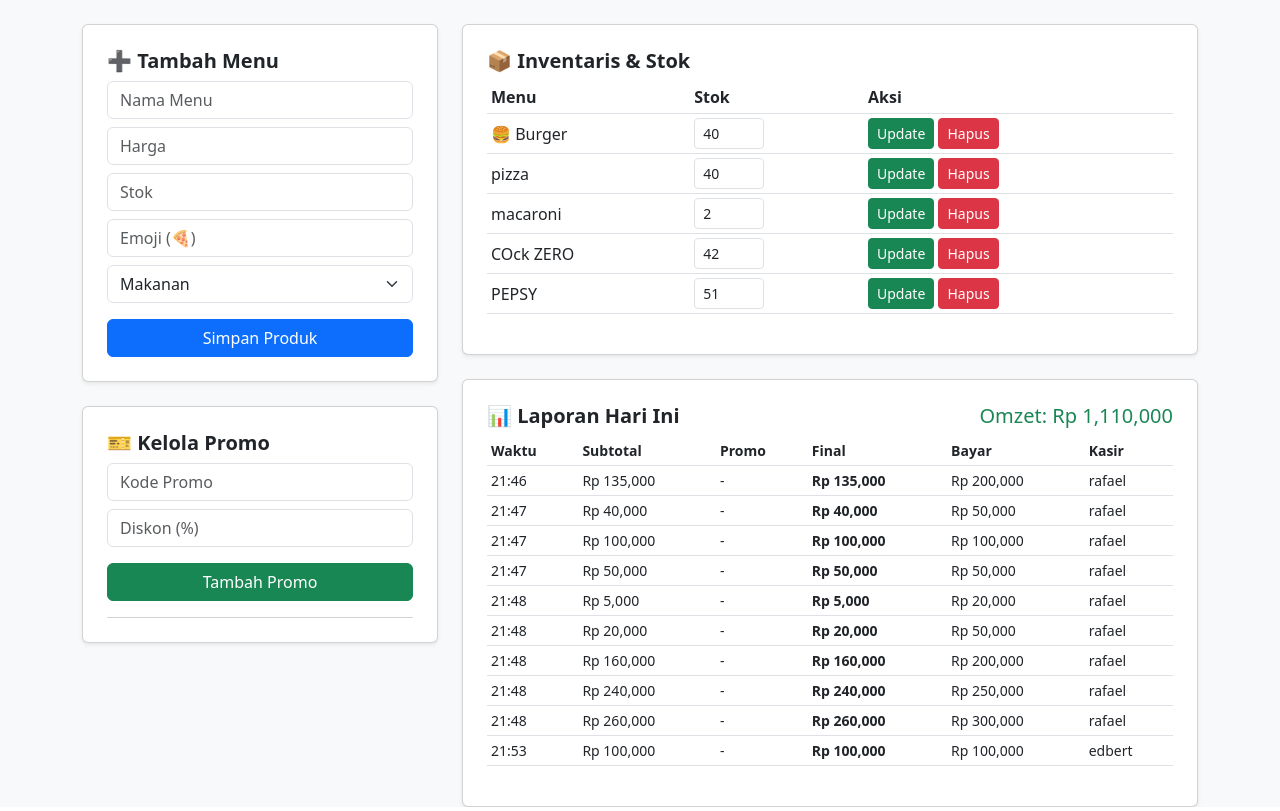
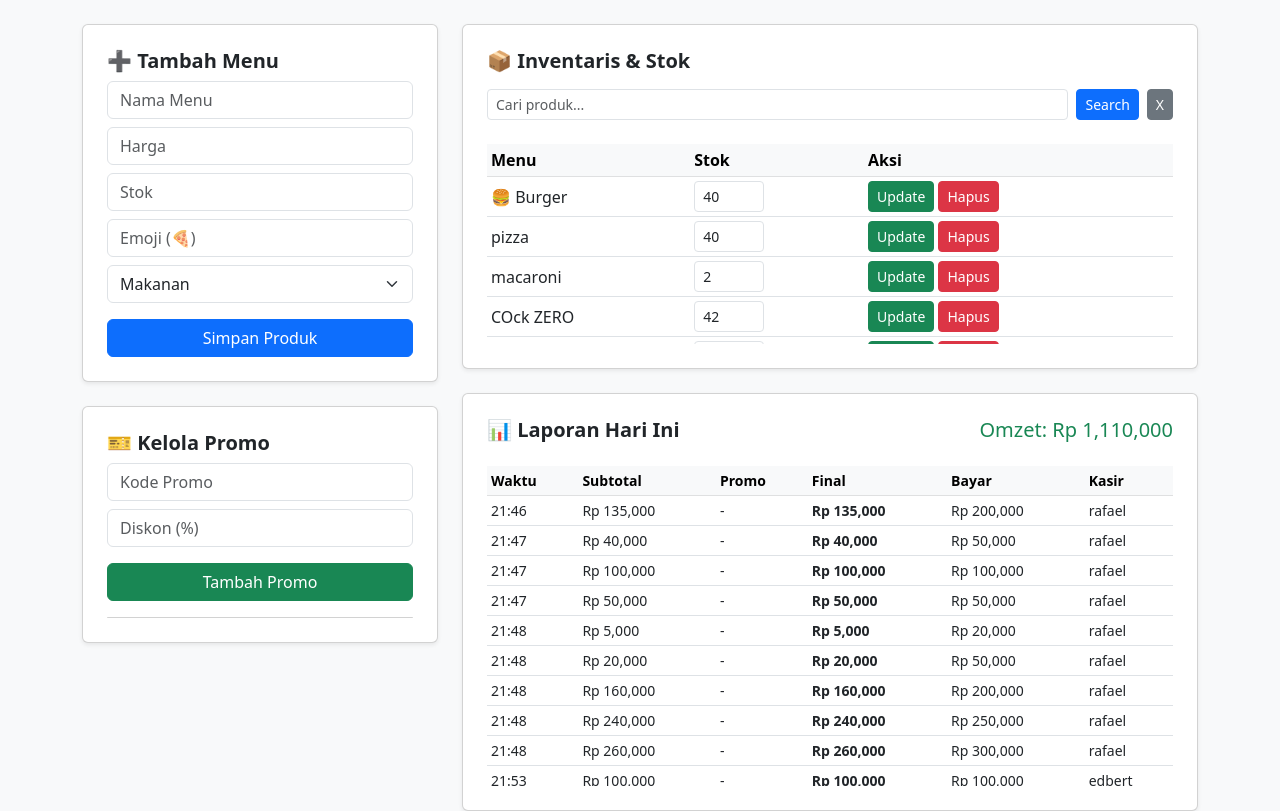
Before and after one commit to LeoA04/kasir, a Flask app: page /admin in a window 1280 px wide. Shown: the part 56-867 px from the top of the page. Run offline with Flask 2, Linux system fonts and the light colour scheme; a user stored in the database is signed in; data comes from the database, SQL or seed files in the repository; both versions use the stored data as it was after the commit; data that the repository does not hold is empty.

Commit message:
admin mini feature

```diff
--- a/app.py
+++ b/app.py
@@ -15,7 +15,7 @@ class User(db.Model):
     id = db.Column(db.Integer, primary_key=True)
     username = db.Column(db.String(50), unique=True, nullable=False)
     password = db.Column(db.String(200), nullable=False)
-    role = db.Column(db.String(20), default='user')  # default role baru
+    role = db.Column(db.String(20), default='user')
 
 class Product(db.Model):
     id = db.Column(db.Integer, primary_key=True)
@@ -33,11 +33,11 @@ class Promo(db.Model):
 class Transaction(db.Model):
     id = db.Column(db.Integer, primary_key=True)
     timestamp = db.Column(db.DateTime, default=datetime.now)
-    subtotal = db.Column(db.Integer) # Harga sebelum diskon
-    promo_info = db.Column(db.String(100)) # Nama promo & %
-    total = db.Column(db.Integer) # Harga setelah diskon
-    amount_paid = db.Column(db.Integer) # Uang yang dibayarkan
-    change = db.Column(db.Integer) # Kembalian
+    subtotal = db.Column(db.Integer)
+    promo_info = db.Column(db.String(100))
+    total = db.Column(db.Integer)
+    amount_paid = db.Column(db.Integer)
+    change = db.Column(db.Integer)
     cashier_name = db.Column(db.String(50))
 
 temp_carts = {}
@@ -60,7 +60,6 @@ def index():
     elif role == 'kasir':
         return render_template('index.html', products=Product.query.all(), user=session['username'])
     elif role == 'user':
-        # Tampilkan alert JS dan redirect ke halaman login atau user dashboard
         return '''
         <script>
             alert("Anda login sebagai user biasa. Mohon hubungi admin untuk akses kasir!");
--- a/templates/admin.html
+++ b/templates/admin.html
@@ -1,5 +1,6 @@
 <!DOCTYPE html>
 <html lang="id">
+
 <head>
     <title>Admin Dashboard - Smart POS</title>
     <link href="https://cdn.jsdelivr.net/npm/bootstrap@5.3.0/dist/css/bootstrap.min.css" rel="stylesheet">
@@ -33,7 +34,10 @@
                     <input type="number" id="p-price" class="form-control mb-2" placeholder="Harga">
                     <input type="number" id="p-stock" class="form-control mb-2" placeholder="Stok">
                     <input type="text" id="p-img" class="form-control mb-2" placeholder="Emoji (🍕)">
-                    <select id="p-cat" class="form-select mb-3"><option value="makanan">Makanan</option><option value="minuman">Minuman</option></select>
+                    <select id="p-cat" class="form-select mb-3">
+                        <option value="makanan">Makanan</option>
+                        <option value="minuman">Minuman</option>
+                    </select>
                     <button class="btn btn-primary w-100" onclick="addProduct()">Simpan Produk</button>
                 </div>
 
@@ -46,7 +50,8 @@
                         {% for pr in promos %}
                         <div class="list-group-item d-flex justify-content-between align-items-center">
                             {{ pr.code }} ({{ pr.discount_percent }}%)
-                            <button class="btn btn-sm btn-danger py-0" onclick="deletePromo('{{ pr.id }}')">Hapus</button>
+                            <button class="btn btn-sm btn-danger py-0"
+                                onclick="deletePromo('{{ pr.id }}')">Hapus</button>
                         </div>
                         {% endfor %}
                     </div>
@@ -56,31 +61,69 @@
             <div class="col-md-8">
                 <div class="card shadow-sm p-4 mb-4">
                     <h5 class="fw-bold">📦 Inventaris & Stok</h5>
-                    <table class="table table-sm align-middle">
-                        <thead><tr><th>Menu</th><th>Stok</th><th>Aksi</th></tr></thead>
+
+                    <!-- Search bar + tombol Search + Reset -->
+                    <div class="mb-3 mt-2 d-flex">
+                        <input type="text" id="stock-search" class="form-control form-control-sm me-2"
+                            placeholder="Cari produk...">
+                        <button class="btn btn-sm btn-primary me-2" onclick="searchStock()">Search</button>
+                        <button class="btn btn-sm btn-secondary" onclick="resetSearch()">X</button>
+                    </div>
+
+                    <!-- Hasil search muncul di sini -->
+                    <div id="search-results" class="mb-2"></div>
+
+                    <!-- Tabel dengan scroll -->
+                    <div style="max-height: 200px; overflow-y: auto;">
+                        <table class="table table-sm align-middle" id="stock-table">
+                            <thead class="table-light" style="position: sticky; top: 0; z-index: 1;">
+                                <tr>
+                                    <th>Menu</th>
+                                    <th>Stok</th>
+                                    <th>Aksi</th>
+                                </tr>
+                            </thead>
                             <tbody>
                                 {% for p in products %}
                                 <tr>
                                     <td>{{ p.img }} {{ p.name }}</td>
-                                <td><input type="number" id="stk-{{ p.id }}" class="form-control form-control-sm d-inline" value="{{ p.stock }}" style="width:70px"></td>
                                     <td>
-                                    <button class="btn btn-sm btn-success" onclick="updateStock('{{ p.id }}')">Update</button>
-                                    <button class="btn btn-sm btn-danger" onclick="deleteProduct('{{ p.id }}')">Hapus</button>
+                                        <input type="number" id="stk-{{ p.id }}"
+                                            class="form-control form-control-sm d-inline" value="{{ p.stock }}"
+                                            style="width:70px">
+                                    </td>
+                                    <td>
+                                        <button class="btn btn-sm btn-success"
+                                            onclick="updateStock('{{ p.id }}')">Update</button>
+                                        <button class="btn btn-sm btn-danger"
+                                            onclick="deleteProduct('{{ p.id }}')">Hapus</button>
                                     </td>
                                 </tr>
                                 {% endfor %}
                             </tbody>
                         </table>
                     </div>
+                </div>
+
 
                 <div class="card shadow-sm p-4">
-                    <div class="d-flex justify-content-between">
+                    <div class="d-flex justify-content-between align-items-center mb-2">
                         <h5 class="fw-bold">📊 Laporan Hari Ini</h5>
                         <h5 class="text-success">Omzet: Rp {{ "{:,}".format(revenue) }}</h5>
                     </div>
-                    <div class="table-responsive">
-                        <table class="table table-sm small">
-                            <thead><tr><th>Waktu</th><th>Subtotal</th><th>Promo</th><th>Final</th><th>Bayar</th><th>Kasir</th></tr></thead>
+                    <div id="report-results" class="mb-2"></div>
+                    <div style="max-height: 320px; overflow-y: auto;">
+                        <table class="table table-sm small" id="report-table">
+                            <thead class="table-light" style="position: sticky; top: 0; z-index: 1;">
+                                <tr>
+                                    <th>Waktu</th>
+                                    <th>Subtotal</th>
+                                    <th>Promo</th>
+                                    <th>Final</th>
+                                    <th>Bayar</th>
+                                    <th>Kasir</th>
+                                </tr>
+                            </thead>
                             <tbody>
                                 {% for h in histories %}
                                 <tr>
@@ -103,26 +146,68 @@
     <script>
         function addProduct() {
             const data = { name: document.getElementById('p-name').value, price: parseInt(document.getElementById('p-price').value), stock: parseInt(document.getElementById('p-stock').value), category: document.getElementById('p-cat').value, img: document.getElementById('p-img').value };
-            fetch('/api/admin/add_product', {method: 'POST', headers: {'Content-Type': 'application/json'}, body: JSON.stringify(data)}).then(() => location.reload());
+            fetch('/api/admin/add_product', { method: 'POST', headers: { 'Content-Type': 'application/json' }, body: JSON.stringify(data) }).then(() => location.reload());
         }
         function updateStock(id) {
             const val = document.getElementById(`stk-${id}`).value;
-            fetch('/api/admin/update_stock', {method: 'POST', headers: {'Content-Type': 'application/json'}, body: JSON.stringify({id: id, new_stock: parseInt(val)})})
+            fetch('/api/admin/update_stock', { method: 'POST', headers: { 'Content-Type': 'application/json' }, body: JSON.stringify({ id: id, new_stock: parseInt(val) }) })
                 .then(res => res.json()).then(data => {
-                if(data.success) alert('Stok Diperbarui');
+                    if (data.success) alert('Stok Diperbarui');
                     else alert(data.error); // Menampilkan error jika stok < 0
                 });
         }
         function deleteProduct(id) {
-            if(confirm('Hapus menu?')) fetch('/api/admin/delete_product', {method: 'POST', headers: {'Content-Type': 'application/json'}, body: JSON.stringify({id})}).then(() => location.reload());
+            if (confirm('Hapus menu?')) fetch('/api/admin/delete_product', { method: 'POST', headers: { 'Content-Type': 'application/json' }, body: JSON.stringify({ id }) }).then(() => location.reload());
         }
         function addPromo() {
             const data = { code: document.getElementById('promo-code').value, discount: parseInt(document.getElementById('promo-disc').value) };
-            fetch('/api/admin/add_promo', {method: 'POST', headers: {'Content-Type': 'application/json'}, body: JSON.stringify(data)}).then(() => location.reload());
+            fetch('/api/admin/add_promo', { method: 'POST', headers: { 'Content-Type': 'application/json' }, body: JSON.stringify(data) }).then(() => location.reload());
         }
         function deletePromo(id) {
-            fetch('/api/admin/delete_promo', {method: 'POST', headers: {'Content-Type': 'application/json'}, body: JSON.stringify({id})}).then(() => location.reload());
+            fetch('/api/admin/delete_promo', { method: 'POST', headers: { 'Content-Type': 'application/json' }, body: JSON.stringify({ id }) }).then(() => location.reload());
+        }
+        function searchStock() {
+            const input = document.getElementById("stock-search").value.toLowerCase().trim();
+            const table = document.getElementById("stock-table");
+            const trs = table.getElementsByTagName("tr");
+            const resultsDiv = document.getElementById("search-results");
+            resultsDiv.innerHTML = ""; // reset hasil search
+
+            if (!input) {
+                // jika kosong, tampilkan semua
+                for (let i = 1; i < trs.length; i++) trs[i].style.display = "";
+                return;
+            }
+
+            let seen = new Set();
+            let matchCount = 0;
+
+            for (let i = 1; i < trs.length; i++) { // skip header
+                const tds = trs[i].getElementsByTagName("td");
+                const name = tds[0].innerText.toLowerCase();
+
+                if (name.includes(input)) {
+                    trs[i].style.display = "";
+                    if (!seen.has(name)) {
+                        resultsDiv.innerHTML += `<div>Hasil: ${tds[0].innerText}</div>`;
+                        seen.add(name);
+                        matchCount++;
+                    }
+                } else {
+                    trs[i].style.display = "none";
+                }
+            }
+
+            if (matchCount === 0) resultsDiv.innerHTML = "<div class='text-muted'>Tidak ada hasil</div>";
+        }
+        function resetSearch() {
+            document.getElementById("stock-search").value = "";
+            const table = document.getElementById("stock-table");
+            const trs = table.getElementsByTagName("tr");
+            for (let i = 1; i < trs.length; i++) trs[i].style.display = "";
+            document.getElementById("search-results").innerHTML = "";
         }
     </script>
 </body>
+
 </html>
--- a/templates/index.html
+++ b/templates/index.html
@@ -91,7 +91,7 @@
 
         <div class="tab-pane fade" id="tab-history">
             <div class="card shadow-sm border-0 p-4">
-                <h5 class="fw-bold mb-4">Riwayat Belanja Anda</h5>
+                <h5 class="fw-bold mb-4">Riwayat Belanja</h5>
                 <div class="table-responsive">
                     <table class="table table-hover table-sm">
                         <thead class="table-light">
```
Also changed, not shown: smart_pos.db. Lines whose indentation alone changed are shown as unchanged.
